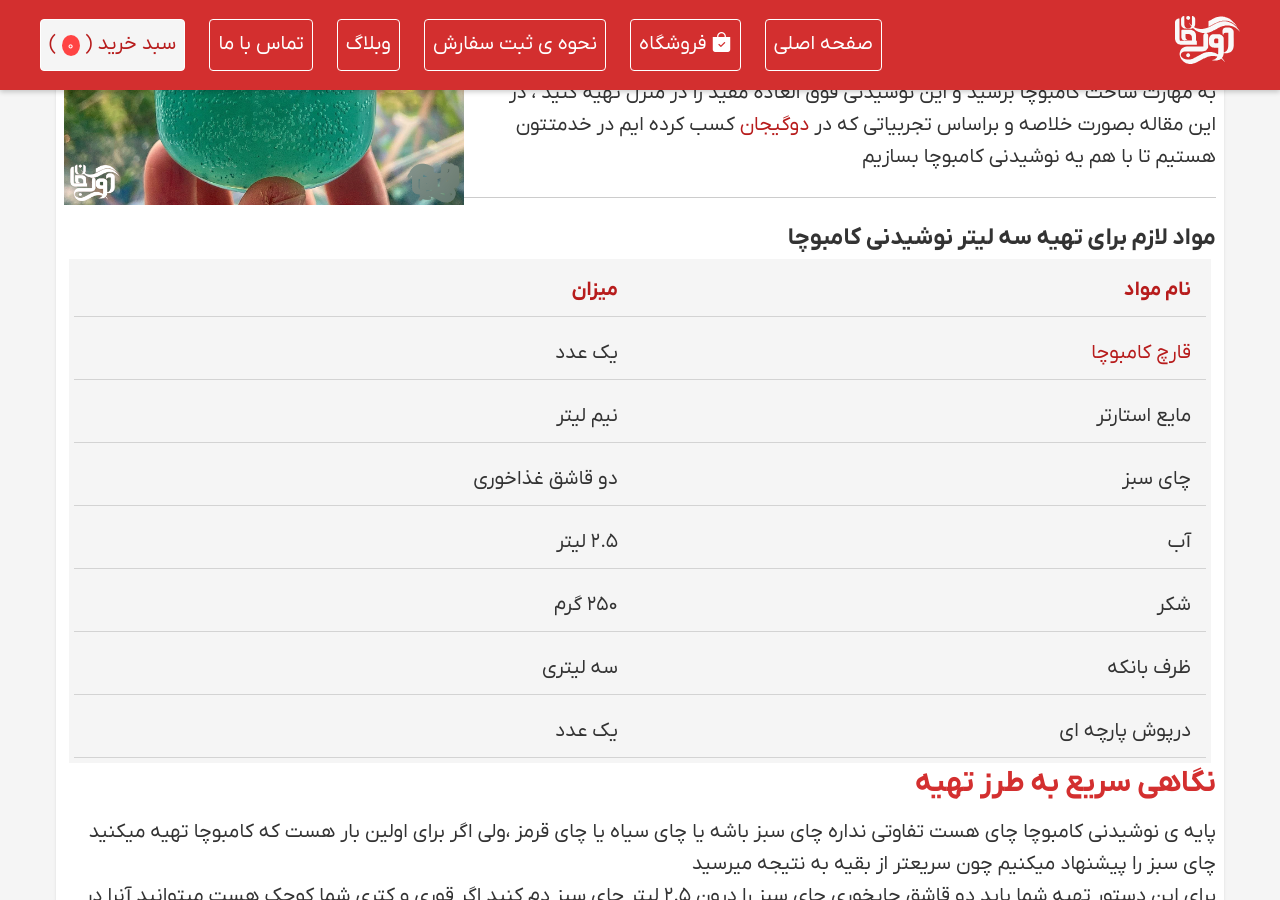
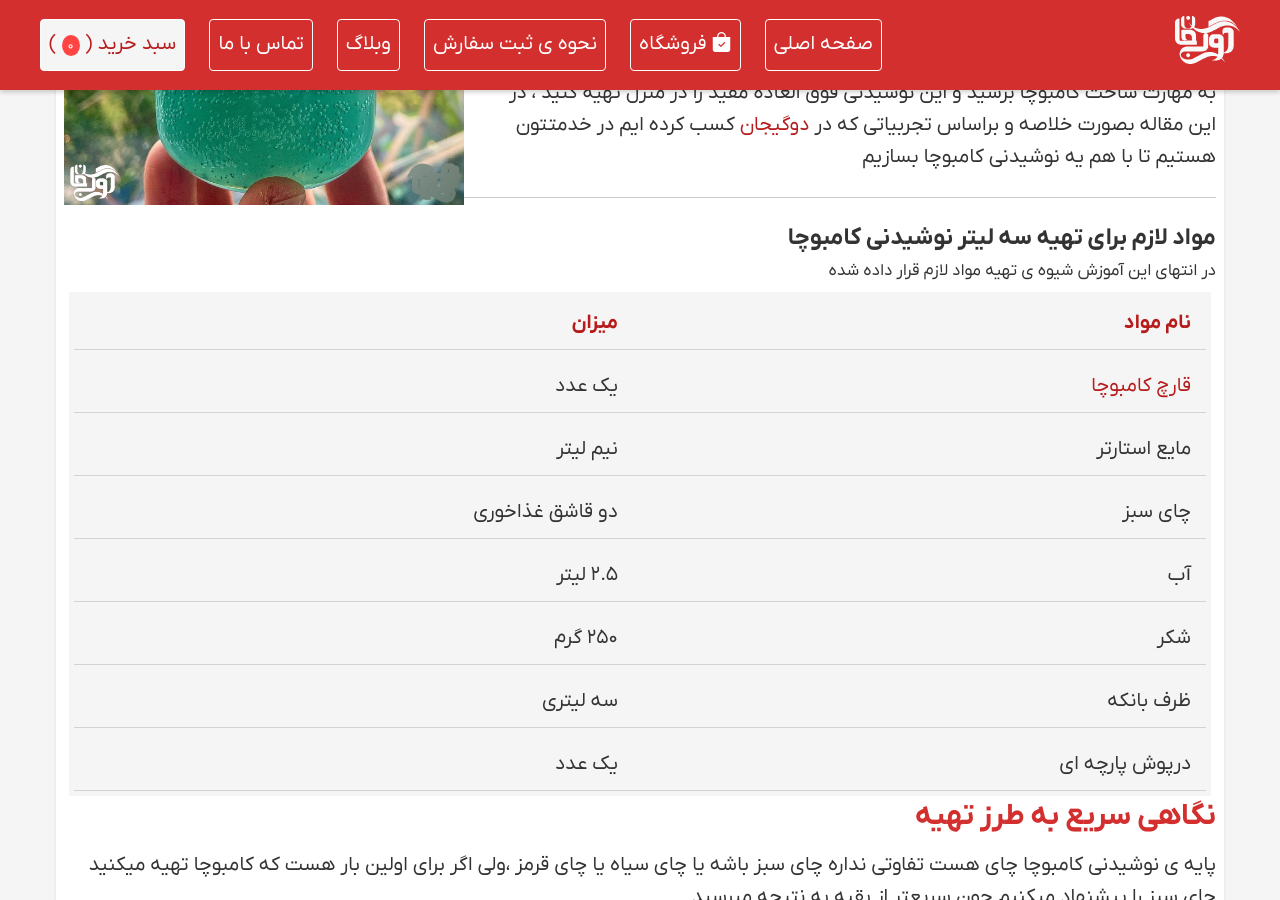
Before and after one commit to keepfiless/dugijan, a Jekyll site: the page built from _posts/2024-01-10-how-make-scoby-at-home.html, in a window 1280 px wide and 900 px high, scrolled down 479 px. Built offline with Jekyll 4.4.1, drawn with Linux system fonts in a browser that asks for light colours; some web fonts are replaced.

Commit message:
ز زززز

```diff
--- a/_posts/2024-01-10-how-make-scoby-at-home.html
+++ b/_posts/2024-01-10-how-make-scoby-at-home.html
@@ -25,7 +25,7 @@ image : /statics/img/post/how-make-kombucha/طرز تهیه کامبوچا.jpg
 </p>
 <div class="divider"></div>
 <h3>مواد لازم برای تهیه سه لیتر نوشیدنی کامبوچا </h3>
-
+<small>در انتهای این آموزش شیوه ی تهیه مواد لازم قرار داده شده </small>
 <div class="table">
     <div class="row table-header">
         <div class="cell has-text-primary">نام مواد</div>
```
